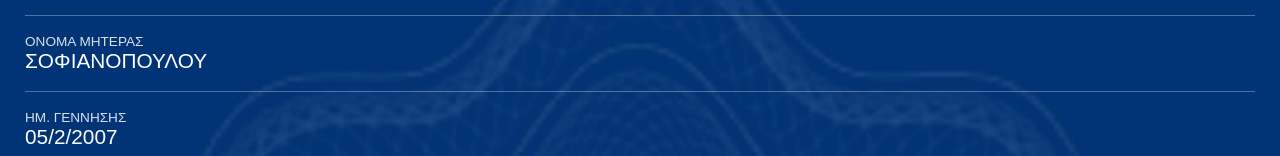
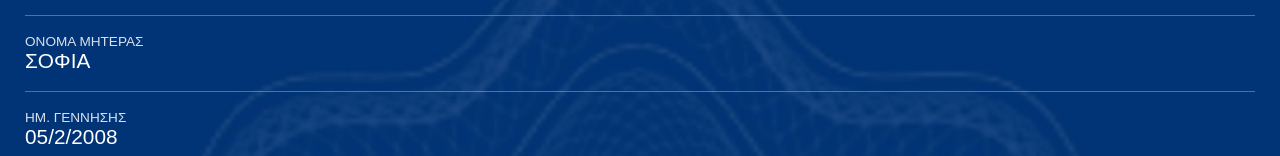
Before and after one commit to minasefrai/tautotita, a plain HTML site: page index.html in a window 1280 px wide. Shown: the part 795-951 px from the top of the page. Drawn offline with Linux system fonts and the light colour scheme.

Commit message:
Update index.html

```diff
--- a/index.html
+++ b/index.html
@@ -215,13 +215,12 @@ font-weight: normal;
 
 <div class="row">
 <div class="label">ΟΝΟΜΑ ΜΗΤΕΡΑΣ</div>
-<div class="value">ΣΟΦΙΑΝΟΠΟΥΛΟΥ</div>
+<div class="value">ΣΟΦΙΑ</div>
 </div>
 <div class="divider"></div>
 
 <div class="row">
 <div class="label">ΗΜ. ΓΕΝΝΗΣΗΣ</div>
-      <div class="value">05/2/2007</div>
       <div class="value">05/2/2008</div>
 </div>
 <div class="divider"></div>
```
